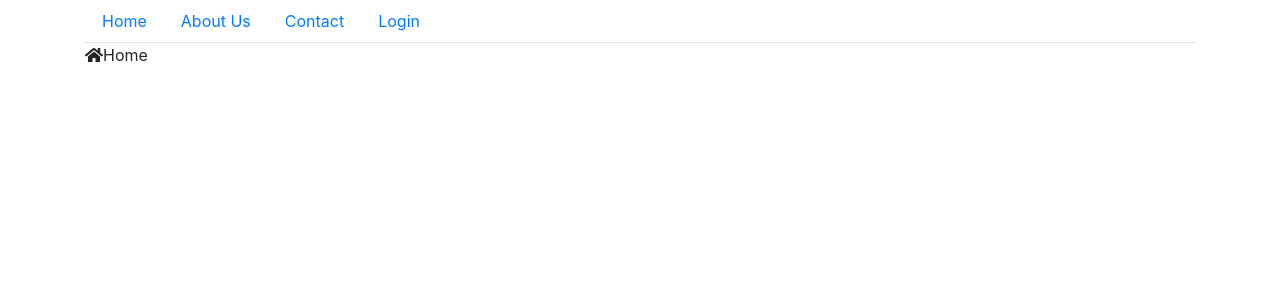
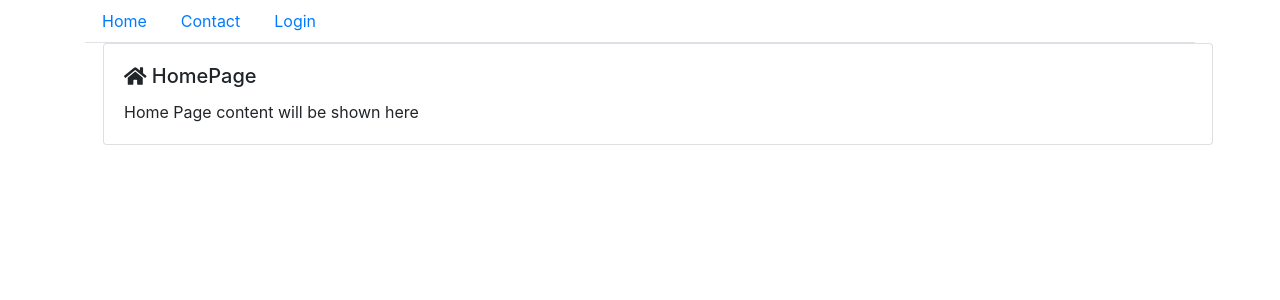
Before and after one commit to lazvel/filmoteka-frontend, a React (Create React App) app: page / in a window 1280 px wide. Shown: the top 300 px of the page. Built offline with nearby package versions, Linux system fonts and the light colour scheme.

Commit message:
Added  hash router mechanism

```diff
--- a/package.json
+++ b/package.json
@@ -14,12 +14,14 @@
     "@types/node": "^12.0.0",
     "@types/react": "^16.9.53",
     "@types/react-dom": "^16.9.8",
+    "@types/react-router-dom": "^5.1.6",
     "bootstrap": "^4.5.3",
     "jquery": "^3.5.1",
     "popper.js": "^1.16.1",
     "react": "^17.0.1",
     "react-bootstrap": "^1.4.0",
     "react-dom": "^17.0.1",
+    "react-router-dom": "^5.2.0",
     "react-scripts": "4.0.1",
     "typescript": "^4.0.3",
     "web-vitals": "^0.2.4"
--- a/src/components/App/App.tsx
+++ /dev/null
@@ -1,15 +0,0 @@
-import React from 'react';
-import { Container } from 'react-bootstrap';
-import { faHome } from '@fortawesome/free-solid-svg-icons';
-import { FontAwesomeIcon } from '@fortawesome/react-fontawesome';
-
-function App() {
-  return (
-    <Container>
-      <FontAwesomeIcon icon={ faHome }/>
-        Home
-    </Container>
-  );
-}
-
-export default App;
--- /dev/null
+++ b/src/components/ContactPage/ContactPage.tsx
@@ -0,0 +1,23 @@
+import { faPhone } from "@fortawesome/free-solid-svg-icons";
+import { FontAwesomeIcon } from "@fortawesome/react-fontawesome";
+import { Component } from "react";
+import { Card, Container } from "react-bootstrap";
+
+export class ContactPage extends Component {
+    render() {
+        return (
+            <Container>
+                <Card>
+                    <Card.Body>
+                        <Card.Title>
+                            <FontAwesomeIcon icon={ faPhone } /> Contact details
+                        </Card.Title>
+                        <Card.Text>
+                            Contact details will be shown here
+                        </Card.Text>
+                    </Card.Body>
+                </Card>
+            </Container>
+        )
+    }
+}
--- /dev/null
+++ b/src/components/HomePage/HomePage.tsx
@@ -0,0 +1,23 @@
+import React from 'react';
+import { Card, Container } from 'react-bootstrap';
+import { faHome } from '@fortawesome/free-solid-svg-icons';
+import { FontAwesomeIcon } from '@fortawesome/react-fontawesome';
+
+function HomePage() {
+  return (
+    <Container>
+        <Card>
+            <Card.Body>
+                <Card.Title>
+                    <FontAwesomeIcon icon={ faHome } /> HomePage
+                </Card.Title>
+                <Card.Text>
+                    Home Page content will be shown here
+                </Card.Text>
+            </Card.Body>
+        </Card>
+    </Container>
+  );
+}
+
+export default HomePage;
--- a/src/components/MainMenu/MainMenu.tsx
+++ b/src/components/MainMenu/MainMenu.tsx
@@ -1,5 +1,6 @@
 import React, { Component } from 'react'
 import { Container, Nav } from 'react-bootstrap'
+import { HashRouter, Link } from 'react-router-dom';
 
 export class MainMenuItem {
     text: string = '';
@@ -41,7 +42,10 @@
         return (
             <Container>
                 <Nav variant="tabs">
-                    { this.state.items.map(this.makeNavLink) }
+                    <HashRouter>
+                        { this.state.items.map(this.makeNavLink) }
+                    </HashRouter>
+
                 </Nav>
             </Container>
         )
@@ -49,9 +53,9 @@
 
     private makeNavLink(item: MainMenuItem) {
         return (
-            <Nav.Link href={ item.link }>
+            <Link to={ item.link } className="nav-link">
                 { item.text }
-            </Nav.Link>
+            </Link>
         );
     }
 }
--- /dev/null
+++ b/src/components/UserLoginPage/UserLoginPage.tsx
@@ -0,0 +1,23 @@
+import { faSignInAlt } from "@fortawesome/free-solid-svg-icons";
+import { FontAwesomeIcon } from "@fortawesome/react-fontawesome";
+import { Component } from "react";
+import { Card, Container } from "react-bootstrap";
+
+export class UserLoginPage extends Component {
+    render() {
+        return (
+            <Container>
+                <Card>
+                    <Card.Body>
+                        <Card.Title>
+                            <FontAwesomeIcon icon={ faSignInAlt } /> User login
+                        </Card.Title>
+                        <Card.Text>
+                            ... the form will be shown here
+                        </Card.Text>
+                    </Card.Body>
+                </Card>
+            </Container>
+        )
+    }
+}
--- a/src/index.tsx
+++ b/src/index.tsx
@@ -1,7 +1,6 @@
 import React from 'react';
 import ReactDOM from 'react-dom';
 import './index.css';
-import App from './components/App/App';
 import reportWebVitals from './reportWebVitals';
 import 'bootstrap/dist/css/bootstrap.min.css';
 import 'jquery/dist/jquery.js';
@@ -9,10 +8,14 @@
 import 'bootstrap/dist/js/bootstrap.min.js';
 import '@fortawesome/fontawesome-free/css/fontawesome.min.css';
 import { MainMenu, MainMenuItem } from './components/MainMenu/MainMenu';
+import { HashRouter, Route } from 'react-router-dom';
+import Switch from 'react-bootstrap/esm/Switch';
+import HomePage from './components/HomePage/HomePage';
+import { ContactPage } from './components/ContactPage/ContactPage';
+import { UserLoginPage } from './components/UserLoginPage/UserLoginPage';
 
 const menuItems = [
   new MainMenuItem("Home", "/"),
-  new MainMenuItem("About Us", "/page/about-us"),
   new MainMenuItem("Contact", "/contact"),
   new MainMenuItem("Login", "/user/login"),
 ];
@@ -20,7 +23,13 @@
 ReactDOM.render(
   <React.StrictMode>
     <MainMenu items={ menuItems }></MainMenu>
-    <App />
+    <HashRouter>
+      <Switch>
+        <Route exact path="/" component={ HomePage }/>
+        <Route path="/contact" component={ ContactPage }/>
+        <Route path="/user/login" component={ UserLoginPage }/>
+      </Switch>
+    </HashRouter>
   </React.StrictMode>,
   document.getElementById('root')
 );
```
Also changed, not shown: src/components/App/App.css (deleted), 2 other files (tests, documents, lock files or other folders).
